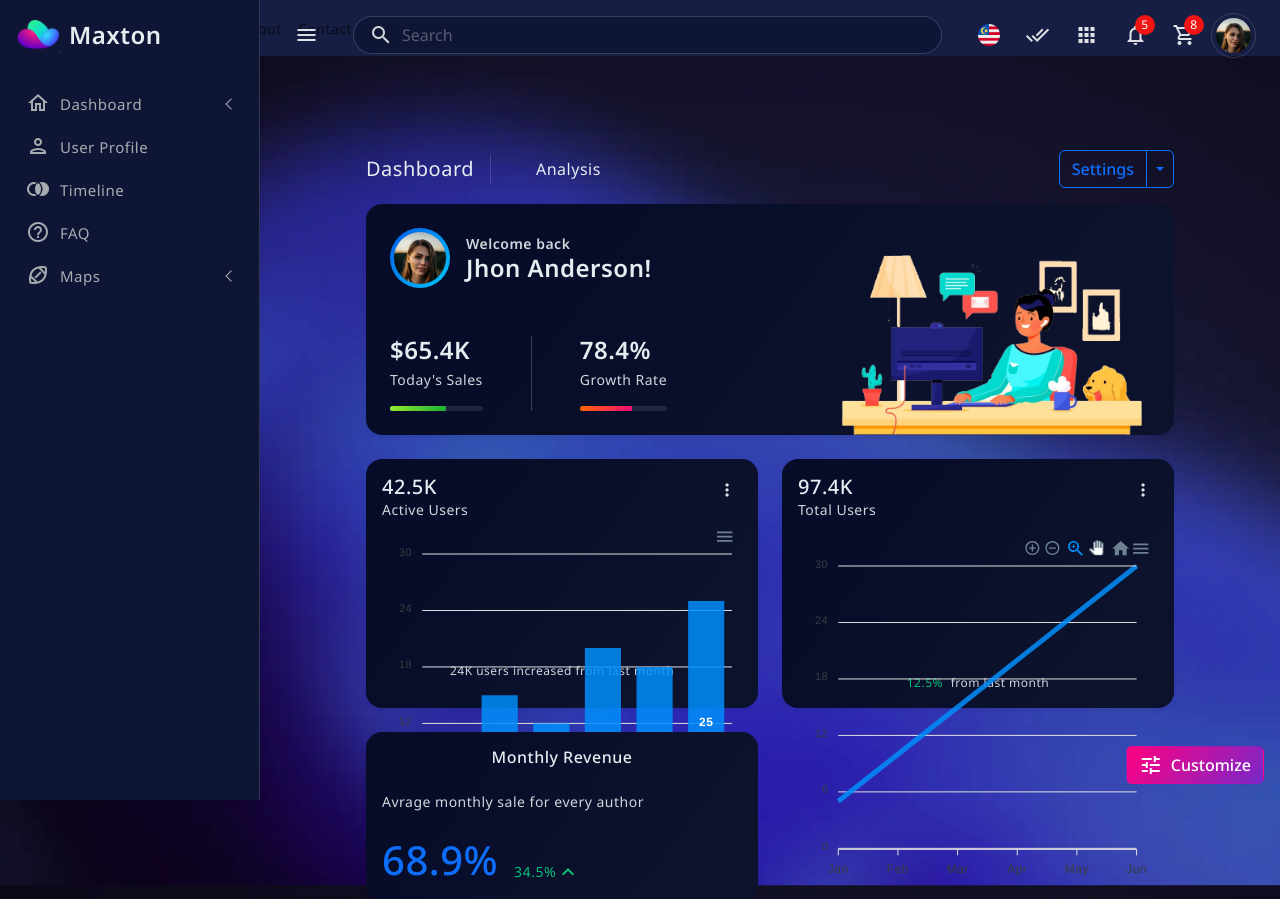
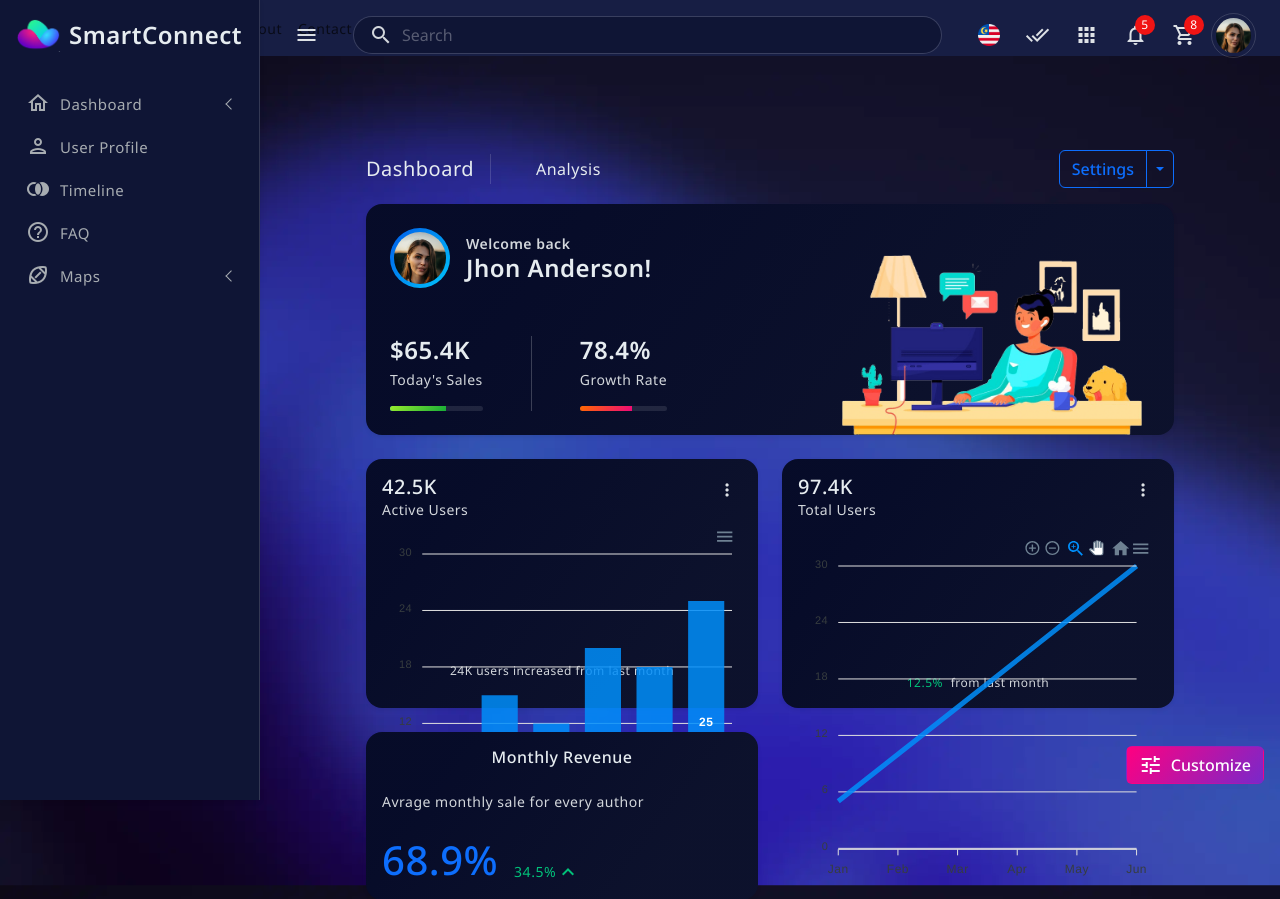
Before and after one commit to GabrielNarvadez/CustomerRelationshipManagementSystem, a Django app: page / in a window 1280 px wide. Shown: the top 899 px of the page. Run offline with Django 4.2, Linux system fonts and the light colour scheme; some libraries are stand-ins or nearby versions.

Commit message:
changed the title

```diff
--- a/SmartConnect/app/templates/app/index.html
+++ b/SmartConnect/app/templates/app/index.html
@@ -607,7 +607,7 @@ Home Page
         <img src="{% static 'assets/images/logo-icon.png' %}" class="logo-img" alt="">
       </div>
       <div class="logo-name flex-grow-1">
-        <h5 class="mb-0">Maxton</h5>
+        <h5 class="mb-0">SmartConnect</h5>
       </div>
       <div class="sidebar-close">
         <span class="material-icons-outlined">close</span>
```
